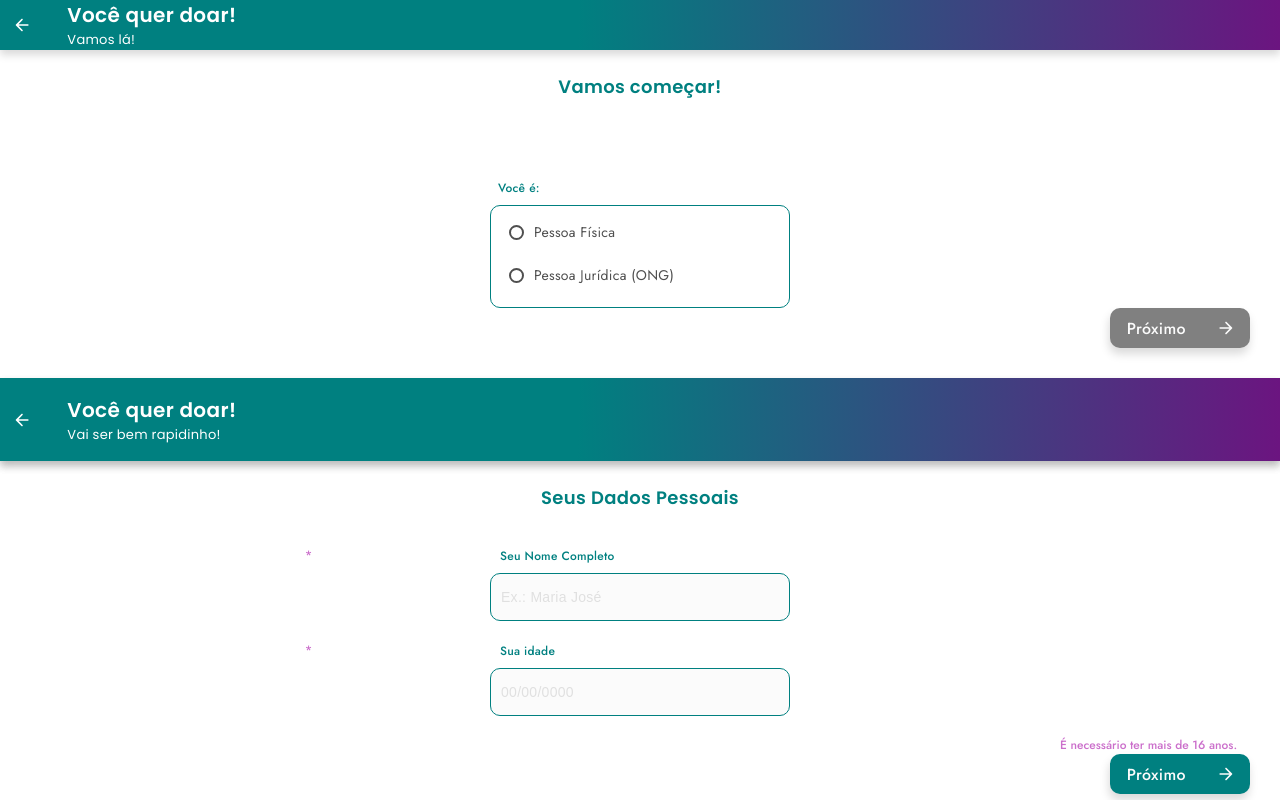
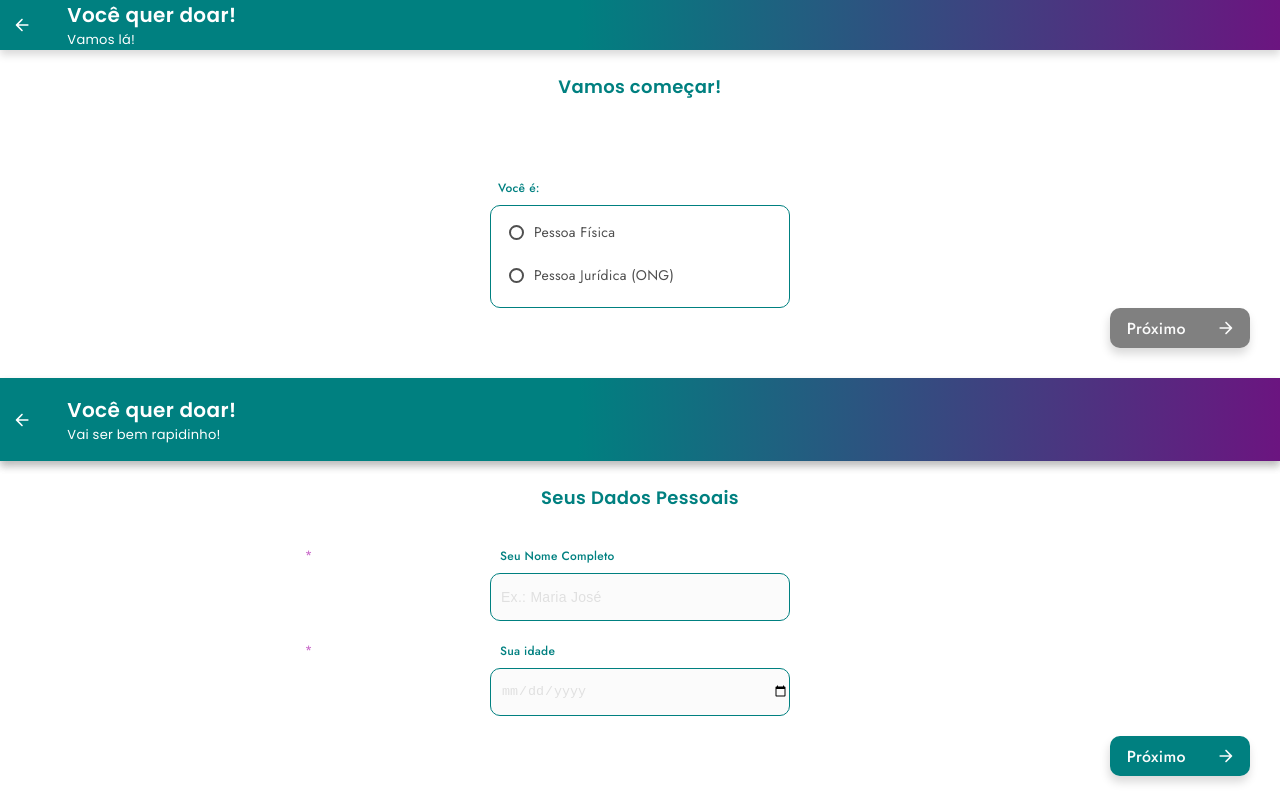
Before and after one commit to estartandodevs-course/Busquepet, a React (Create React App) app: page /cadastro-do-doador in a window 1280 px wide. Built offline with nearby package versions, Linux system fonts and the light colour scheme.

Commit message:
Wip: input data funcionando

```diff
--- a/src/pages/cadastro-do-doador/cadastro-dados-da-pessoa/index.jsx
+++ b/src/pages/cadastro-do-doador/cadastro-dados-da-pessoa/index.jsx
@@ -4,8 +4,10 @@ import { InputField } from "../../../components/InputField/InputField";
 import Header from "../../../components/Header";
 import Button from "../../../components/button/Index";
 import Icon from "../../../assets/images/SetaProx.svg";
+// import { useState } from "react";
 
 export default function DonorRegister() {
+  // const [input, setInput] = (useState = "");
   return (
     <>
       <div className="header">
@@ -21,13 +23,28 @@ export default function DonorRegister() {
         <InputField
           label="Seu Nome Completo"
           placeholder="Ex.: Maria José"
+          // onChange={setInput}
         ></InputField>
 
-        <InputField label="Sua idade" placeholder="00/00/0000"></InputField>
-        <text className="redText">É necessário ter mais de 16 anos.</text>
+        <InputField
+          label="Sua idade"
+          placeholder="00/00/0000"
+          id="date"
+          type="date"
+          InputLabelProps={{
+            shrink: true,
+          }}
+          // onChange={setInput}
+        ></InputField>
       </section>
       <div className="button-skip">
-        <Button name="Próximo" identifier="green" icon={Icon}></Button>
+        <Button
+          // disable={!input}
+          name="Próximo"
+          identifier="green"
+          icon={Icon}
+          // onClick={() => console.log(input)}
+        ></Button>
       </div>
     </>
   );
--- a/src/pages/cadastro-do-doador/cadastro-dados-da-pessoa/styles.scss
+++ b/src/pages/cadastro-do-doador/cadastro-dados-da-pessoa/styles.scss
@@ -22,6 +22,7 @@
 
 .input-field .input {
   background-color: rgba(251, 251, 251, 1);
+  color: rgba(224, 224, 224, 1);
 }
 
 .button-skip {
```
